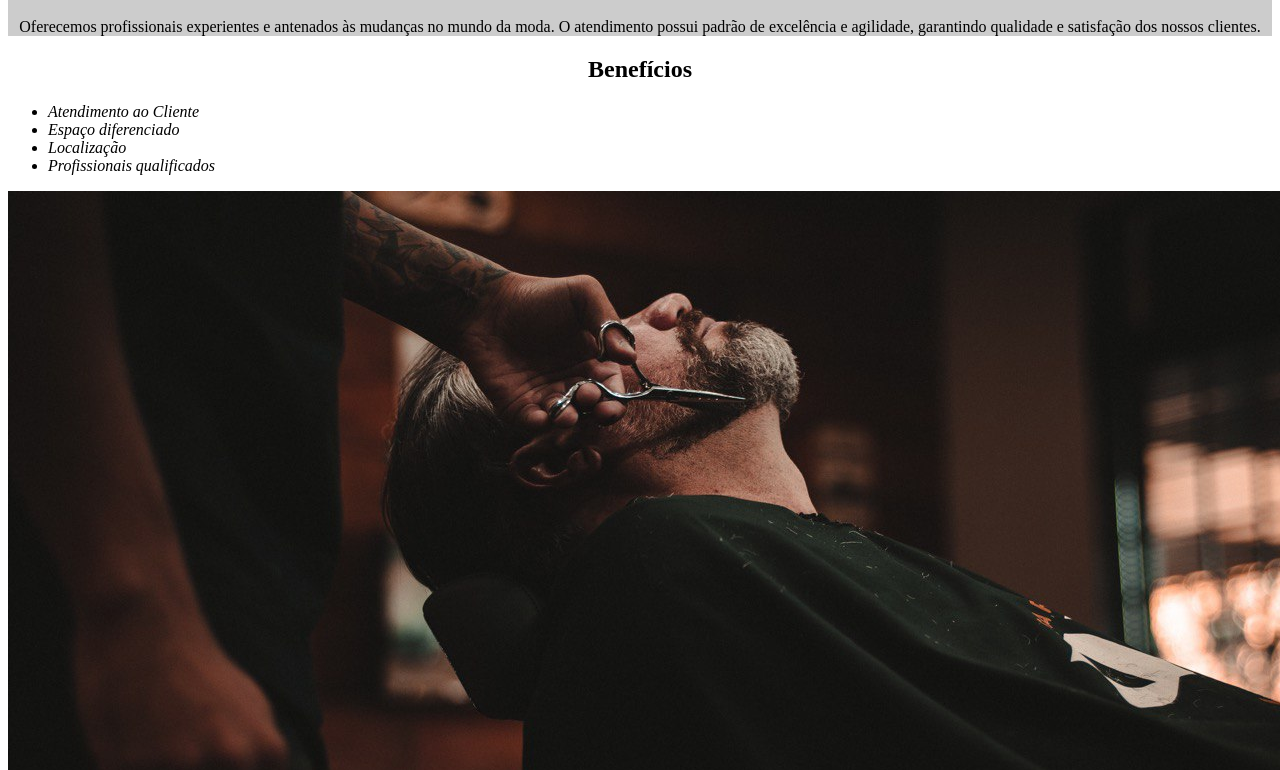
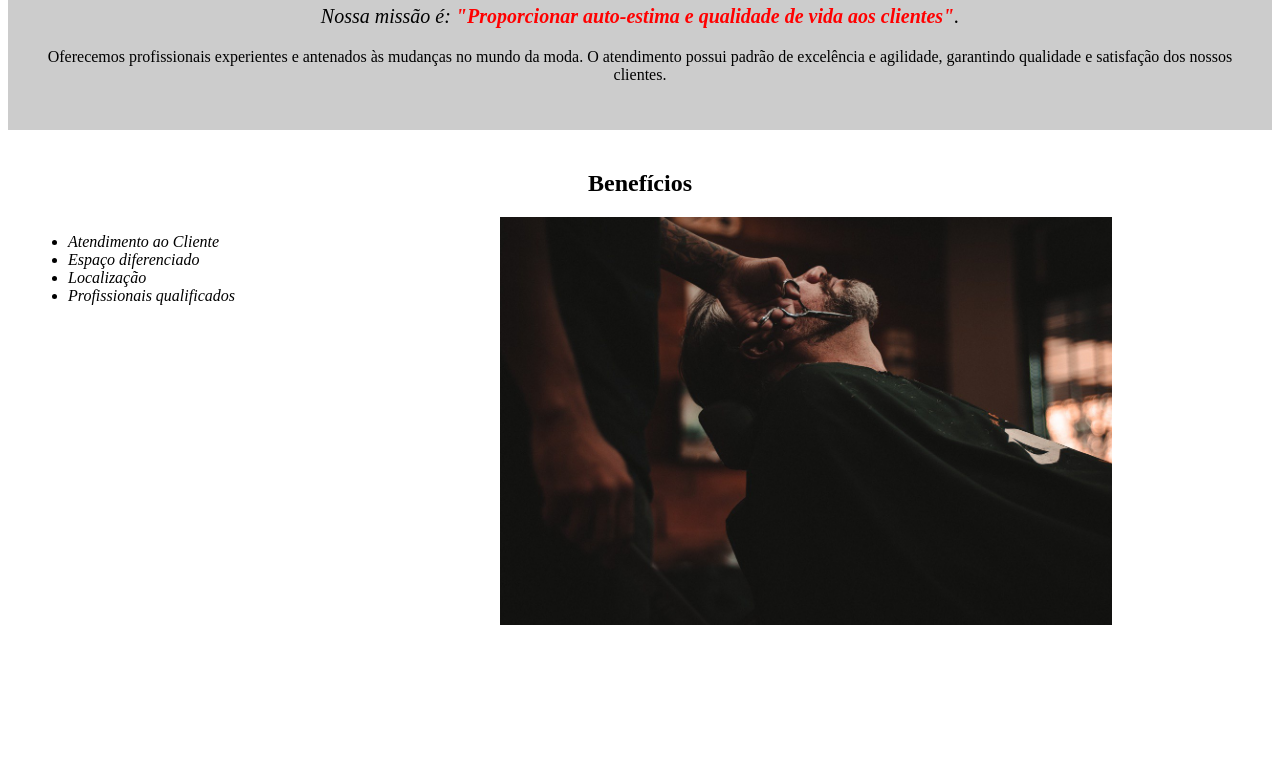
Before and after one commit to emanoelcampos/html-css-1, a plain HTML site: page 05-trabalhando-listas/listas.html in a window 1280 px wide. Shown: the part 647-1417 px from the top of the page. After the commit the page ends 1304 px from the top, so only its background shows below. Drawn offline with Linux system fonts and the light colour scheme.

Commit message:
aplicando inline e block nos elementos

```diff
--- a/05-trabalhando-listas/listas.html
+++ b/05-trabalhando-listas/listas.html
@@ -28,7 +28,7 @@
                 <li class="itens">Profissionais qualificados</li>
             </ul>
 
-            <img src="beneficios.jpg" alt="homem fazendo a barba">
+            <img class="imagem-beneficios" src="beneficios.jpg" alt="homem fazendo a barba">
         </div>
 
     </body>
--- a/05-trabalhando-listas/style.css
+++ b/05-trabalhando-listas/style.css
@@ -8,6 +8,7 @@ body {
 
 .principal {
     background-color: #CCCCCC;
+    padding: 30px;
 }
 
 h1 {
@@ -32,8 +33,20 @@ em strong {
 
 .beneficios {
     background-color: #FFFFFF;
+    padding: 20px;
 }
 
 h2 {
     text-align: center;
 }
+
+ul {
+    display: inline-block;
+    vertical-align: top;
+    width: 20%;
+    margin-right: 15%;
+}
+
+.imagem-beneficios {
+    width: 50%;
+}
```
